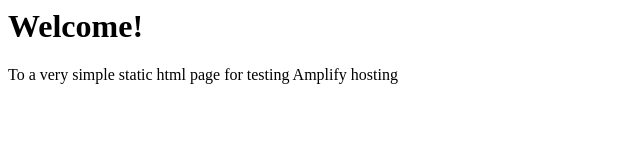
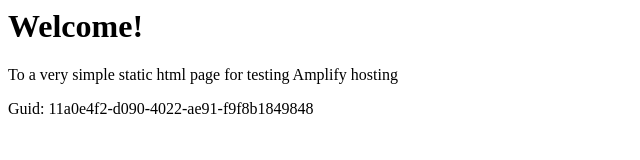
Before and after one commit to aws-aemilia-cdg/Github-PR-Commit-Integration-Test-DoNotTouch-Gith-P5X5MO5I-v1-prod-eu-west-3, a website: page src/index.html in a window 1280 px wide. Shown: the whole page, without its empty margins (0-640 px from the left). Drawn offline with Linux system fonts and the light colour scheme.

Commit message:
commit from integ tests

```diff
--- a/src/index.html
+++ b/src/index.html
@@ -1,3 +1,5 @@
+
+
 <html lang="en">
 
 <head>
@@ -10,6 +12,6 @@
 <body>
     <h1>Welcome!</h1>
     <p>To a very simple static html page for testing Amplify hosting</p>
-</body>
+    <p>Guid: 11a0e4f2-d090-4022-ae91-f9f8b1849848</p></body>
 
 </html>
```
